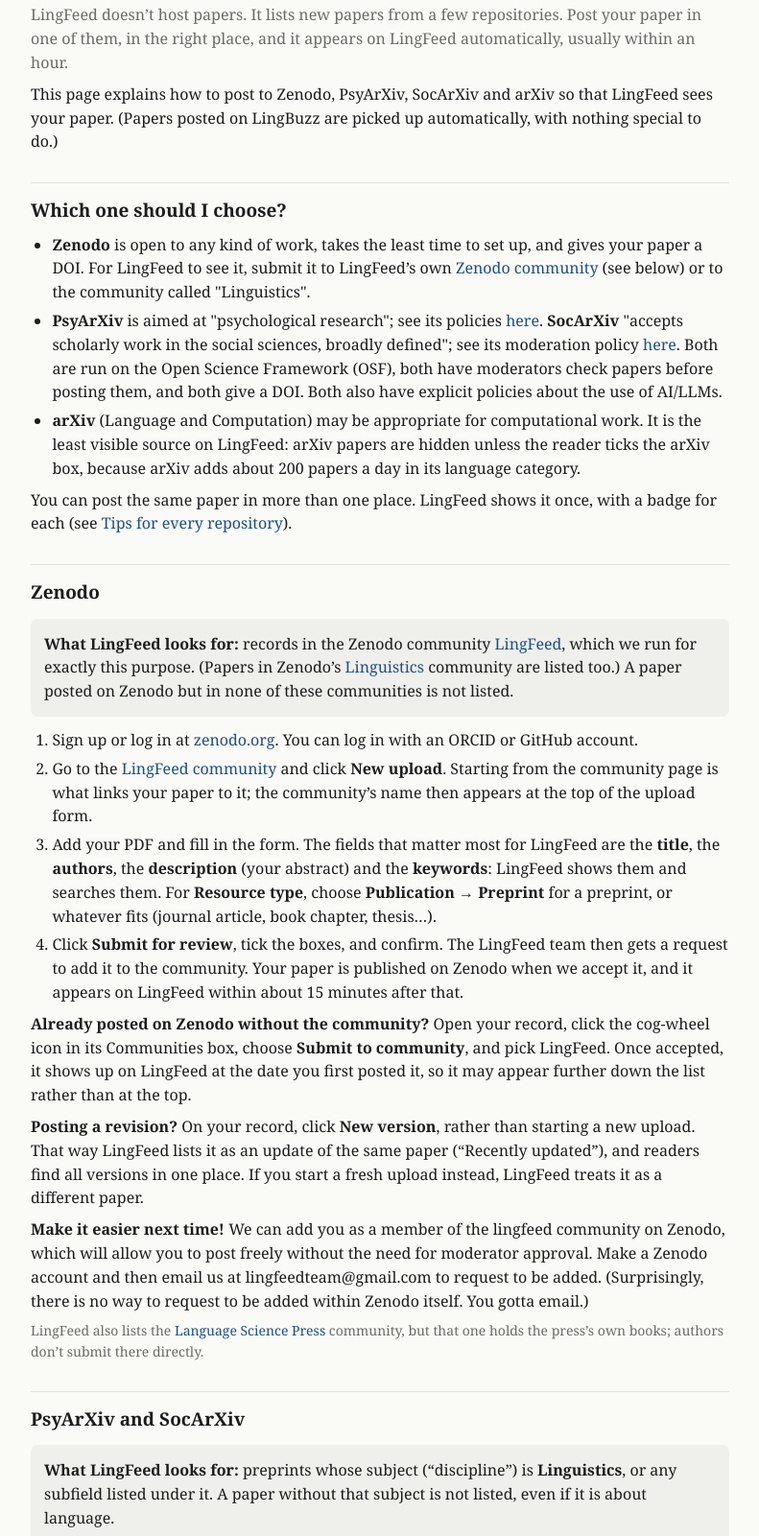
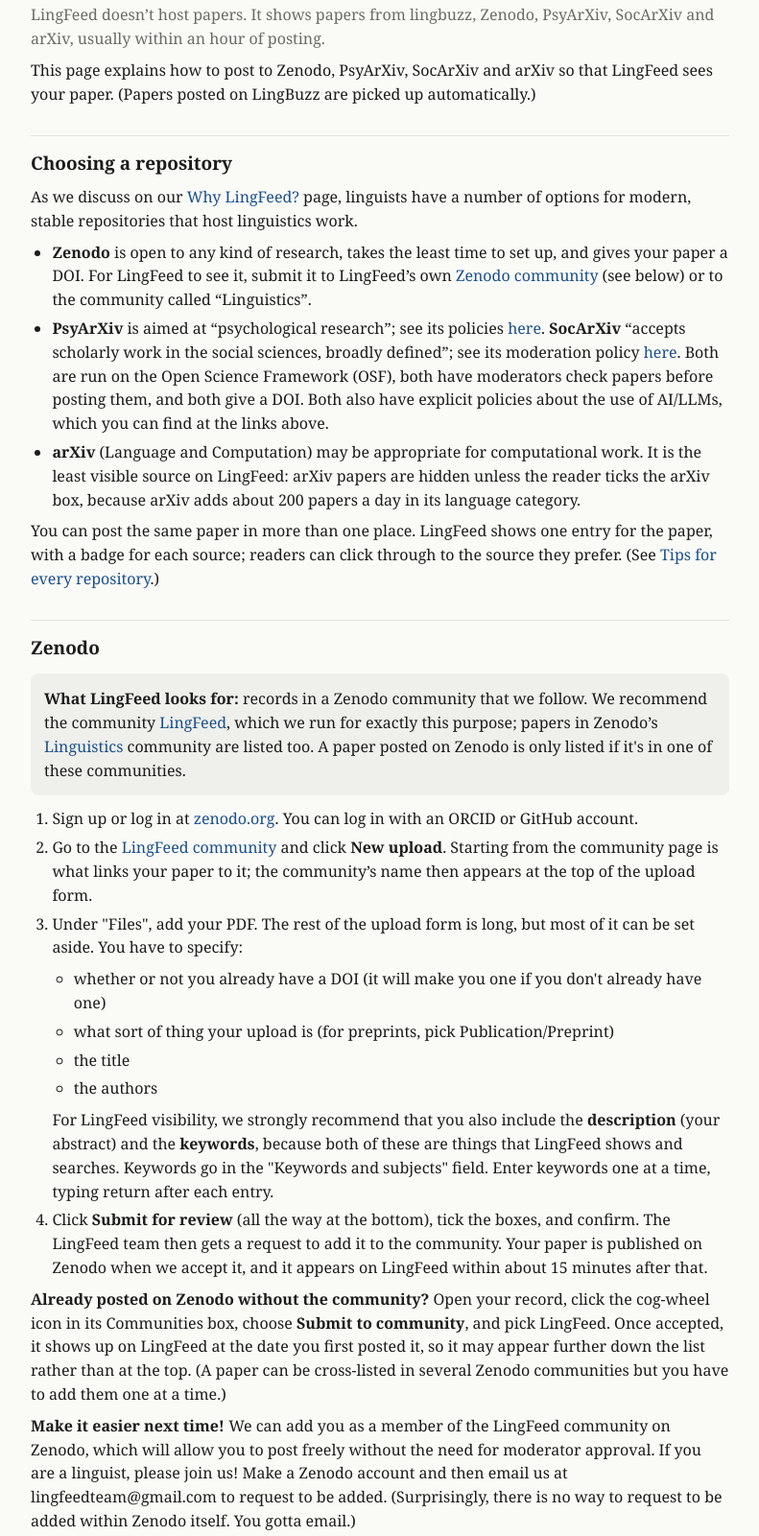
Before and after one commit to lingfeed/lingfeed.github.io, a plain HTML site: page post.html in a window 1280 px wide. Shown: the part 103-1704 px from the top of the page at 96% size, without its empty margins (244-1035 px from the left). Drawn offline with Linux system fonts and the light colour scheme.

Commit message:
Update post.html
improve text

```diff
--- a/post.html
+++ b/post.html
@@ -55,37 +55,47 @@
     </nav>
   </div>
   <h1>Post a paper so LingFeed finds it</h1>
-  <p class="lead">LingFeed doesn’t host papers. It lists new papers from a few repositories. Post your paper in one of them, in the right place, and it appears on LingFeed automatically, usually within an hour.</p>
+  <p class="lead">LingFeed doesn’t host papers. It shows papers from lingbuzz, Zenodo, PsyArXiv, SocArXiv and arXiv, usually within an hour of posting.</p>
 
-  <p>This page explains how to post to Zenodo, PsyArXiv, SocArXiv and arXiv so that LingFeed sees your paper. (Papers posted on LingBuzz are picked up automatically, with nothing special to do.)</p>
+  <p>This page explains how to post to Zenodo, PsyArXiv, SocArXiv and arXiv so that LingFeed sees your paper. (Papers posted on LingBuzz are picked up automatically.)</p>
 
-  <h2>Which one should I choose?</h2>
+  <h2>Choosing a repository</h2>
+
+  <p> As we discuss on our <a href="why.html">Why LingFeed?</a> page, linguists have a number of options for modern, stable repositories that host linguistics work.</p>
+
   <ul>
-    <li><b>Zenodo</b> is open to any kind of work, takes the least time to set up, and gives your paper a DOI. For LingFeed to see it, submit it to LingFeed’s own <a href="https://zenodo.org/communities/lingfeed">Zenodo community</a> (see below) or to the community called "Linguistics".</li>
-    <li><b>PsyArXiv</b> is aimed at "psychological research"; see its policies <a href="https://blog.psyarxiv.com/about-psyarxiv/">here</a>.  <b>SocArXiv</b> "accepts scholarly work in the social sciences, broadly defined"; see its moderation policy <a href="https://socopen.org/moderation-policy/">here</a>. Both are run on the Open Science Framework (OSF), both have moderators check papers before posting them, and both give a DOI. Both also have explicit policies about the use of AI/LLMs.</li>
+    <li><b>Zenodo</b> is open to any kind of research, takes the least time to set up, and gives your paper a DOI. For LingFeed to see it, submit it to LingFeed’s own <a href="https://zenodo.org/communities/lingfeed">Zenodo community</a> (see below) or to the community called “Linguistics”.</li>
+    <li><b>PsyArXiv</b> is aimed at “psychological research”; see its policies <a href="https://blog.psyarxiv.com/about-psyarxiv/">here</a>.  <b>SocArXiv</b> “accepts scholarly work in the social sciences, broadly defined”; see its moderation policy <a href="https://socopen.org/moderation-policy/">here</a>. Both are run on the Open Science Framework (OSF), both have moderators check papers before posting them, and both give a DOI. Both also have explicit policies about the use of AI/LLMs, which you can find at the links above.</li>
     <li><b>arXiv</b> (Language and Computation) may be appropriate for computational work. It is the least visible source on LingFeed: arXiv papers are hidden unless the reader ticks the arXiv box, because arXiv adds about 200 papers a day in its language category.</li>
   </ul>
-  <p>You can post the same paper in more than one place. LingFeed shows it once, with a badge for each (see <a href="#tips">Tips for every repository</a>).</p>
+  <p>You can post the same paper in more than one place. LingFeed shows one entry for the paper, with a badge for each source; readers can click through to the source they prefer. (See <a href="#tips">Tips for every repository</a>.)</p>
 
   <h2>Zenodo</h2>
   <div class="key">
-    <p><b>What LingFeed looks for:</b> records in the Zenodo community <a href="https://zenodo.org/communities/lingfeed">LingFeed</a>, which we run for exactly this purpose. (Papers in Zenodo’s <a href="https://zenodo.org/communities/linguistics">Linguistics</a> community are listed too.) A paper posted on Zenodo but in none of these communities is not listed.</p>
+    <p><b>What LingFeed looks for:</b> records in a Zenodo community that we follow. We recommend the community <a href="https://zenodo.org/communities/lingfeed">LingFeed</a>, which we run for exactly this purpose; papers in Zenodo’s <a href="https://zenodo.org/communities/linguistics">Linguistics</a> community are listed too. A paper posted on Zenodo is only listed if it's in one of these communities.</p>
   </div>
   <ol>
     <li>Sign up or log in at <a href="https://zenodo.org/">zenodo.org</a>. You can log in with an ORCID or GitHub account.</li>
     <li>Go to the <a href="https://zenodo.org/communities/lingfeed">LingFeed community</a> and click <b>New upload</b>. Starting from the community page is what links your paper to it; the community’s name then appears at the top of the upload form.</li>
-    <li>Add your PDF and fill in the form. The fields that matter most for LingFeed are the <b>title</b>, the <b>authors</b>, the <b>description</b> (your abstract) and the <b>keywords</b>: LingFeed shows them and searches them. For <b>Resource type</b>, choose <b>Publication → Preprint</b> for a preprint, or whatever fits (journal article, book chapter, thesis…).</li>
-    <li>Click <b>Submit for review</b>, tick the boxes, and confirm. The LingFeed team then gets a request to add it to the community. Your paper is published on Zenodo when we accept it, and it appears on LingFeed within about 15 minutes after that.</li>
+    <li>Under "Files", add your PDF. The rest of the upload form is long, but most of it can be set aside. You have to specify:
+    <ul><LI>whether or not you already have a DOI (it will make you one if you don't already have one)</li>
+    <LI> what sort of thing your upload is (for preprints, pick Publication/Preprint)</LI>
+    <LI> the title</li>
+    <LI> the authors</LI></UL>
+    For LingFeed visibility, we strongly recommend that you also include the <b>description</b> (your abstract) and the <b>keywords</b>, because both of these are things that LingFeed shows and searches. Keywords go in the "Keywords and subjects" field. Enter keywords one at a time, typing return after each entry. </li>
+    <li>Click <b>Submit for review</b> (all the way at the bottom), tick the boxes, and confirm. The LingFeed team then gets a request to add it to the community. Your paper is published on Zenodo when we accept it, and it appears on LingFeed within about 15 minutes after that.</li>
   </ol>
-  <p><b>Already posted on Zenodo without the community?</b> Open your record, click the cog-wheel icon in its Communities box, choose <b>Submit to community</b>, and pick LingFeed. Once accepted, it shows up on LingFeed at the date you first posted it, so it may appear further down the list rather than at the top.</p>
-  <p><b>Posting a revision?</b> On your record, click <b>New version</b>, rather than starting a new upload. That way LingFeed lists it as an update of the same paper (“Recently updated”), and readers find all versions in one place. If you start a fresh upload instead, LingFeed treats it as a different paper.</p>
-  <p><b>Make it easier next time!</b> We can add you as a member of the lingfeed community on Zenodo, which will allow you to post freely without the need for moderator approval. Make a Zenodo account and then email us at lingfeedteam@gmail.com to request to be added. (Surprisingly, there is no way to request to be added within Zenodo itself. You gotta email.)</p>
+  <p><b>Already posted on Zenodo without the community?</b> Open your record, click the cog-wheel icon in its Communities box, choose <b>Submit to community</b>, and pick LingFeed. Once accepted, it shows up on LingFeed at the date you first posted it, so it may appear further down the list rather than at the top. (A paper can be cross-listed in several Zenodo communities but you have to add them one at a time.)</p>
 
-  <p class="note">LingFeed also lists the <a href="https://zenodo.org/communities/langscipress">Language Science Press</a> community, but that one holds the press’s own books; authors don’t submit there directly.</p>
+  <p><b>Make it easier next time!</b> We can add you as a member of the LingFeed community on Zenodo, which will allow you to post freely without the need for moderator approval. If you are a linguist, please join us! Make a Zenodo account and then email us at lingfeedteam@gmail.com to request to be added.  (Surprisingly, there is no way to request to be added within Zenodo itself. You gotta email.)</p>
+
+     <p><b>Posting a revision?</b> On your record, click <b>New version</b>, rather than starting a new upload. That way LingFeed lists it as an update of the same paper (“Recently updated”), and readers find all versions in one place. If you start a fresh upload instead, LingFeed treats it as a different paper.</p>
+
+  <p class="note">LingFeed also lists the <a href="https://zenodo.org/communities/langscipress">Language Science Press</a> community, but authors don’t submit there directly.</p>
 
   <h2>PsyArXiv and SocArXiv</h2>
   <div class="key">
-    <p><b>What LingFeed looks for:</b> preprints whose subject (“discipline”) is <b>Linguistics</b>, or any subfield listed under it. A paper without that subject is not listed, even if it is about language.</p>
+    <p><b>What LingFeed looks for:</b> preprints whose subject (“discipline”) is <b>Linguistics</b>, or any subfield listed under it. A paper without that subject is not listed, even if it is about linguistics.</p>
   </div>
   <ol>
     <li>Make an account at <a href="https://osf.io/">osf.io</a> (both servers use the same account). SocArXiv requires the submitting author to have a public <a href="https://orcid.org/">ORCID</a> linked to their OSF profile, so connect your ORCID in your OSF profile settings first.</li>
@@ -95,7 +105,7 @@
     <li>A moderator checks the paper before it becomes public; this usually takes from a day to a few days. Once it is approved, it appears on LingFeed within about an hour.</li>
   </ol>
   <p><b>Posting a revision?</b> Open your preprint and use <b>Create new version</b> (it also has to be approved). LingFeed lists it as an update of the same paper.</p>
-  <p><b>Which of the two?</b> SocArXiv now accepts only the social sciences, education and law, and may turn down papers that are mainly humanities (for example philology or literary topics). PsyArXiv expects a connection to psychology. If your paper fits neither well, Zenodo is the easier choice.</p>
+  <p><b>Which of the two?</b> PsyArXiv expects a connection to psychology. SocArXiv accepts only the social sciences, education and law, and may turn down papers that are have a more humanities vibe in the moderator's opinion. If your linguistics paper isn't either of those things, Zenodo is the easier choice.</p>
 
   <h2>arXiv</h2>
   <div class="key">
@@ -104,7 +114,7 @@
   <ol>
     <li>Register at <a href="https://arxiv.org/">arxiv.org</a>.</li>
     <li>Start a new submission and choose <b>Computer Science → Computation and Language (cs.CL)</b> as the primary category. If your paper belongs mainly in another category, you can add cs.CL as a cross-list instead.</li>
-    <li><b>Endorsement.</b> First-time submitters to a category need an endorsement from someone who already publishes there. arXiv will email you a link to forward to a possible endorser — ideally someone you know who works in your area. Allow time for this.</li>
+    <li><b>Endorsement.</b> First-time submitters to a category need an endorsement from someone who already publishes there. arXiv will email you a link to forward to a possible endorser — ideally someone you know who works in your research area.</li>
     <li>Upload your paper (arXiv prefers LaTeX source, but accepts PDF), fill in the title, authors and abstract, and submit. arXiv announces new papers Sunday to Thursday evenings (US Eastern time); LingFeed picks them up within about an hour of that.</li>
   </ol>
   <p><b>Rules to know.</b> arXiv has tightened its rules recently. The full paper must be available in English. Since October 2026, each person can submit at most two papers a month. In computer science, which includes cs.CL, surveys and position papers are accepted only once they have passed peer review at a journal or conference. Check arXiv’s <a href="https://info.arxiv.org/help/">help pages</a> for the current details.</p>
@@ -112,8 +122,8 @@
 
   <h2 id="tips">Tips for every repository</h2>
   <ul>
-    <li><b>Use the same title everywhere.</b> If you post a paper in two places (say LingBuzz and Zenodo), LingFeed joins the copies into one listing when the titles match (capitals, accents and punctuation don’t matter) and the authors share a name. A changed title means two listings.</li>
-    <li><b>Write a real abstract and keywords.</b> LingFeed searches titles, keywords and abstracts, so readers find your paper through them.</li>
+    <li><b>Use the same title everywhere.</b> If you post a paper in two places (say LingBuzz and Zenodo), LingFeed joins the copies into one listing when the titles match (capitals, accents and punctuation don’t matter) and the authors share a name. A change to the title will trigger a new listing, not an "updated" flag on the previous listing.</li>
+    <li><b>Don't omit an abstract or keywords.</b> LingFeed searches titles, keywords and abstracts, so readers find your paper through them.</li>
     <li><b>Spell your name the same way each time</b>, so an author search finds all your papers.</li>
     <li><b>Post revisions as new versions</b> of the same record, not as new uploads. LingFeed then shows the paper as updated and moves it back near the top of the “New and Updated” view.</li>
   </ul>
```
